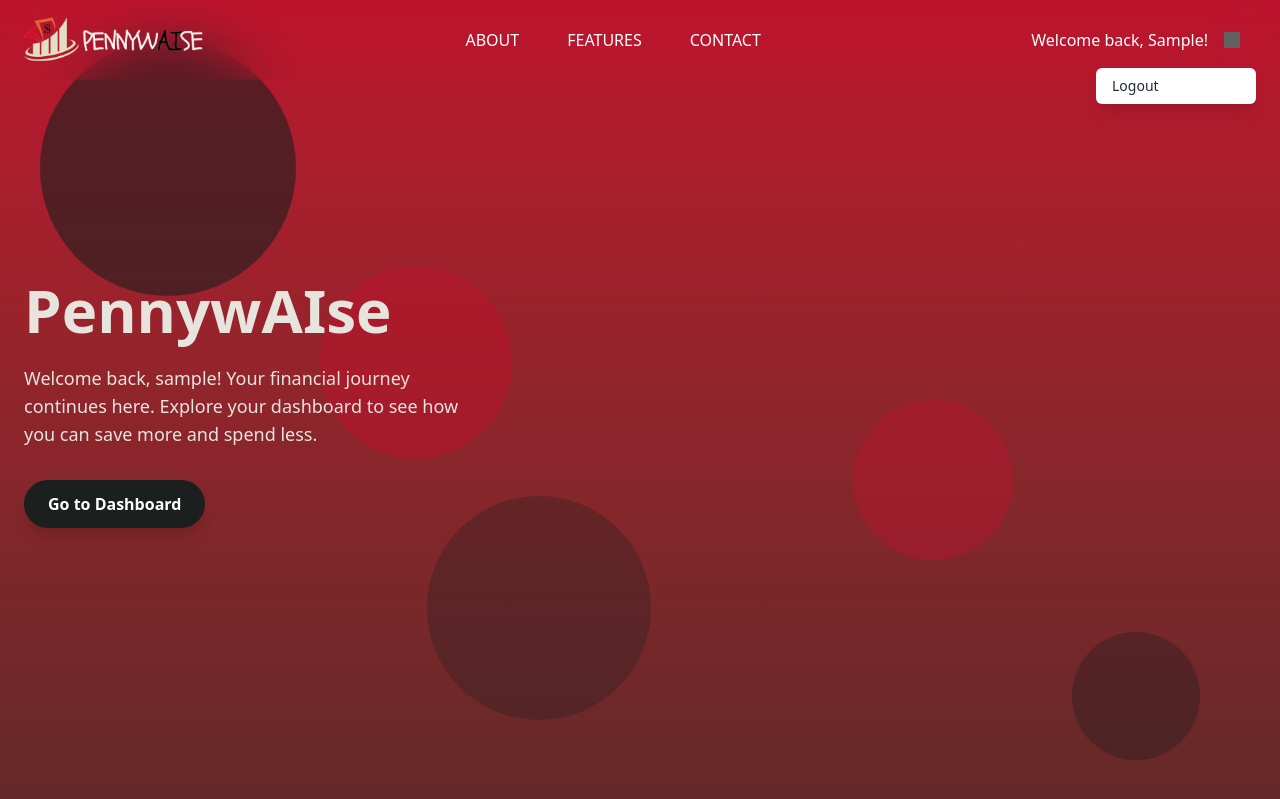
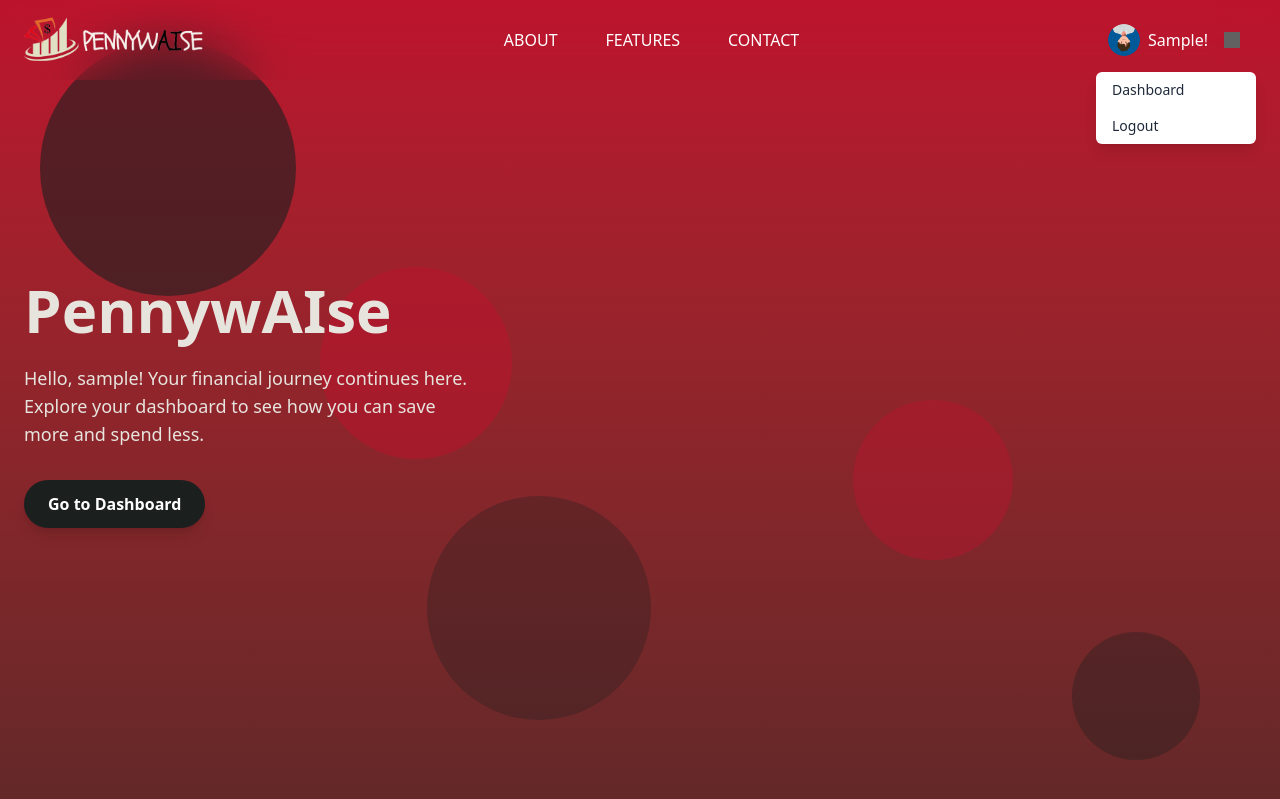
Before and after one commit to Exalt24/PennywAIse, a Django app: page / in a window 1280 px wide, after a click that opens the changed part. Shown: the top 799 px of the page. Run offline with Django 5.2, Linux system fonts and the light colour scheme; the visitor is signed in with stand-in values (Sample User, id 1); style sheets or scripts are compiled from the project's sources; grey boxes are pictures that could not be loaded.

Commit message:
Revised the header in index page to fit the subheader in dashboard; Fixed the issue of dropdown menu only showing in the dashboard section

```diff
--- a/budget/templates/header.html
+++ b/budget/templates/header.html
@@ -42,8 +42,16 @@
       {% if user.is_authenticated %}
       <details class="relative">
         <summary class="profile-dropdown">
-          <span id="userGreeting" class="text-white">
-            Welcome back, {{ user.first_name|default:user.username }}!
+          <a href="/">
+            <img
+              id="logoImage"
+              src="{% static 'images/profile.png' %}"
+              alt="PennywAise logo"
+              class="h-8 w-auto rounded-full"
+            />
+          </a>
+          <span id="userGreeting" class="text-black">
+            {{ user.first_name|default:user.username }}!
           </span>
           <img
             id="dropdownIcon"
@@ -52,12 +60,13 @@
             class="dropdown-icon"
           />
         </summary>
-        <div class="dropdown-modal">
+        <section class="dropdown-modal">
+          <a href="{% url 'budget:dashboard' %}" class="dropdown-button">Dashboard</a>
           <form method="post" action="{% url 'logout' %}" role="none">
             {% csrf_token %}
             <button type="submit" class="dropdown-button">Logout</button>
           </form>
-        </div>
+        </section>
       </details>
       {% else %}
       <a href="{% url 'budget:auth' %}" class="button-darksm">Login</a>
--- a/budget/templates/index.html
+++ b/budget/templates/index.html
@@ -14,7 +14,7 @@
     <section class="hero-layout">
       <h1 class="hero-title">PennywAIse</h1>
       {% if user.is_authenticated %}
-        <p class="hero-description">Welcome back, {{ user.username }}!
+        <p class="hero-description">Hello, {{ user.username }}!
           Your financial journey continues here. Explore your dashboard to see how
           you can save more and spend less.</p>
       {% else %}
```
Also changed, not shown: budget/templates/main/dashboard.html (+16 -5 lines), budget/templates/main/subheader.html (line endings or trailing spaces).
